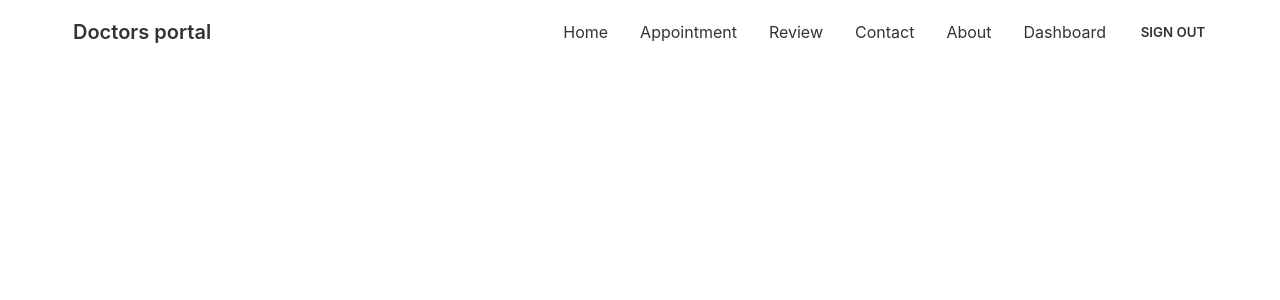
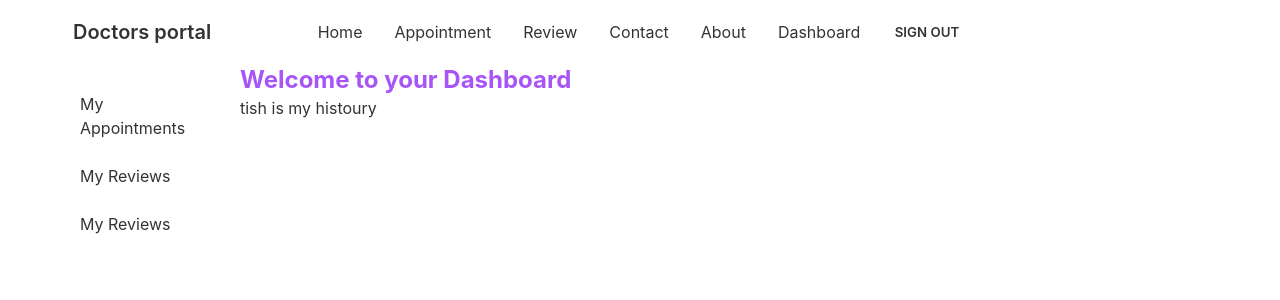
Before and after one commit to sharifulislm/Doctors-portal-client, a React (Create React App) app: page /dashbord/myhistory in a window 1280 px wide. Shown: the top 300 px of the page. Built offline with nearby package versions, Linux system fonts and the light colour scheme; no server answers; sample sign-in values are in the browser's storage.

Commit message:
nosted routes

```diff
--- a/src/App.js
+++ b/src/App.js
@@ -13,6 +13,7 @@ import 'react-toastify/dist/ReactToastify.css';
 import Dashbord from './Pages/Dashbord/Dashbord';
 import Myappointment from './Pages/Dashbord/Myappointment';
 import MyReview from './Pages/Dashbord/MyReview';
+import Myhistory from './Pages/Dashbord/Myhistory';
 
 
 function App() {
@@ -27,11 +28,10 @@ function App() {
  <Route path='about' element={<About></About>}> </Route>
  <Route path='appointment' element={<RequireAuth><Appointment></Appointment></RequireAuth>}> </Route>
  {/* Nested routes start for dashbord  */}
- <Route path='dashbord' element={<RequireAuth>
-  <Dashbord></Dashbord>
-   </RequireAuth>}>
+ <Route path='dashbord' element={<RequireAuth><Dashbord></Dashbord></RequireAuth>}>
    <Route index element={<Myappointment></Myappointment>}></Route>
    <Route path='review' element={<MyReview></MyReview>}></Route>
+   <Route path='myhistory' element={<Myhistory></Myhistory>}></Route>
    </Route>
     {/* Nested routes for dashbord end  */}
  <Route path='login' element={<Login></Login>}> </Route>
--- a/src/Pages/Dashbord/Dashbord.js
+++ b/src/Pages/Dashbord/Dashbord.js
@@ -5,19 +5,20 @@ const Dashbord = () => {
     return (
         <div class="drawer drawer-mobile">
         <input id="my-drawer-2" type="checkbox" class="drawer-toggle" />
-        <div class="drawer-content flex flex-col items-center justify-center">
+        <div class="drawer-content ">
           {/* <!-- Page content here --> */}
-          <h1 className='text-5xl text-center'> Dashboard</h1>
+          <h1 className='text-2xl font-bold text-purple-500'> Welcome to your Dashboard</h1>
           <Outlet></Outlet>
-          <label for="my-drawer-2" class="btn btn-primary drawer-button lg:hidden">Open drawer</label>
+
 
         </div>
         <div class="drawer-side">
           <label for="my-drawer-2" class="drawer-overlay"></label>
-          <ul class="menu p-4 overflow-y-auto w-80 bg-base-100 text-base-content">
+          <ul class="menu p-4 overflow-y-auto w-48 bg-base-100 text-base-content">
             {/* <!-- Sidebar content here --> */}
-            <li><Link to="/dashbord">Sidebar Item 1</Link></li>
-            <li><Link to="/dashbord/review">Sidebar Item 2</Link></li>
+            <li><Link to="/dashbord">My Appointments</Link></li>
+            <li><Link to="/dashbord/review">My Reviews</Link></li>
+            <li><Link to="/dashbord/myhistory">My Reviews</Link></li>
           </ul>
 
         </div>
--- a/src/Pages/Dashbord/Myappointment.js
+++ b/src/Pages/Dashbord/Myappointment.js
@@ -1,9 +1,60 @@
-import React from 'react';
+import React, { useEffect, useState } from 'react';
+import { useAuthState } from 'react-firebase-hooks/auth';
+import auth from '../../firebase.init';
 
 const Myappointment = () => {
+    const [user] = useAuthState(auth);
+ const [ appointments, setAppointments] = useState([]);
+
+ useEffect(() => {
+     if(user) {
+        fetch(`http://localhost:5000/booking?patient=${user.email}`)
+        .then(res => res.json())
+        .then(data => setAppointments(data));
+     }
+
+
+ },[user])
+
+
     return (
         <div>
-            <h1> thsi is desbord </h1>
+            <h1> my Appointments {appointments.length} </h1>
+
+            <div class="overflow-x-auto">
+  <table class="table w-full">
+
+    <thead>
+      <tr>
+        <th></th>
+        <th>Name</th>
+        <th>Date</th>
+        <th>Time </th>
+        <th>Treatment </th>
+      </tr>
+    </thead>
+    <tbody>
+        {
+            appointments.map((a, index) =>
+                <tr>
+                <th>{index + 1}</th>
+                <th>{a.patientName}</th>
+                <td>{a.date}</td>
+                <td>{a.slot}</td>
+                <td>{a.treatment}</td>
+
+              </tr>
+                )
+        }
+
+
+
+
+
+
+    </tbody>
+  </table>
+</div>
 
         </div>
     );
--- /dev/null
+++ b/src/Pages/Dashbord/Myhistory.js
@@ -0,0 +1,12 @@
+import React from 'react';
+
+const Myhistory = () => {
+    return (
+        <div>
+            <h1> tish is my histoury </h1>
+
+        </div>
+    );
+};
+
+export default Myhistory;
--- a/src/Pages/Shared/Navbar.js
+++ b/src/Pages/Shared/Navbar.js
@@ -41,6 +41,12 @@ const Navbar = () => {
            {menuItems}
           </ul>
         </div>
+        <div className='navbar-end'>
+        <label tabindex="0" for="my-drawer-2" className="btn btn-ghost lg:hidden">
+              <svg xmlns="http://www.w3.org/2000/svg" className="h-5 w-5" fill="none" viewBox="0 0 24 24" stroke="currentColor"><path stroke-linecap="round" stroke-linejoin="round" stroke-width="2" d="M4 6h16M4 12h8m-8 6h16" /></svg>
+            </label>
+
+        </div>
 
       </div>
     );
```
